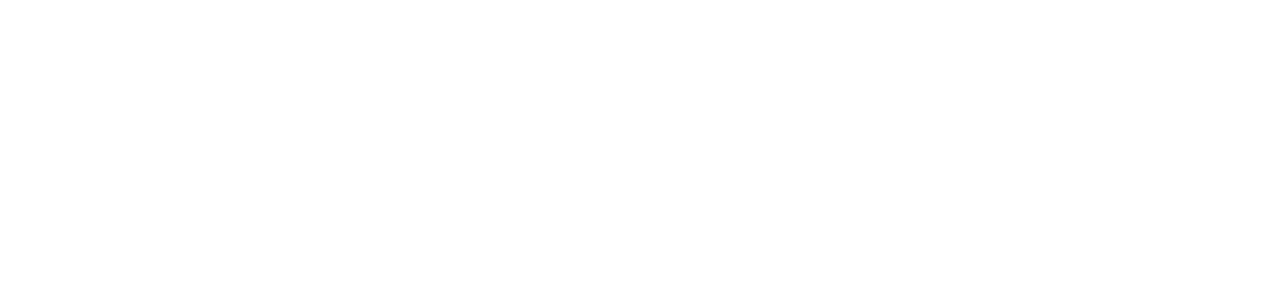
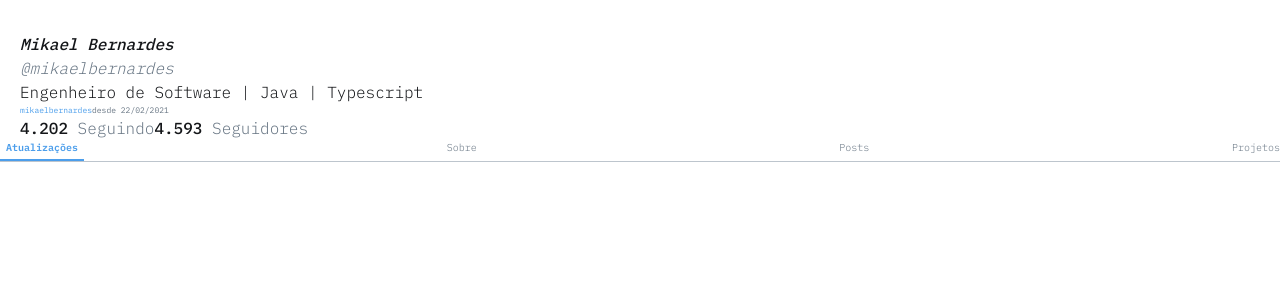
Before and after one commit to mikaelbernardes/my-app, a Next.js app: page / in a window 1280 px wide. Shown: the top 300 px of the page. Built offline with nearby package versions, Linux system fonts and the light colour scheme.

Commit message:
feat: add useNavigation hook and logic from styles navigation

```diff
--- a/src/app/page.tsx
+++ b/src/app/page.tsx
@@ -1,6 +1,9 @@
+import { DefaultNavigationHeader } from "@/shared/layout/DefaultNavigationHeader";
+
 export default function Home() {
 	return (
 		<>
+			<DefaultNavigationHeader />
 		</>
 	);
 }
--- a/src/shared/layout/DefaultNavigationHeader/Navigation/index.tsx
+++ b/src/shared/layout/DefaultNavigationHeader/Navigation/index.tsx
@@ -1,33 +1,23 @@
+"use client";
 import Link from "next/link";
+import { useNavigation } from "../hooks/useNavigation";
 
 function Navigation() {
 
-	const dataLinks: { name: string, pathname: string }[] = [
-		{
-			name: "Atualizações",
-			pathname: "/"
-		},
-		{
-			name: "Sobre",
-			pathname: "/about"
-		},
-		{
-			name: "Posts",
-			pathname: "/posts"
-		},
-		{
-			name: "Projetos",
-			pathname: "/projects"
-		}
-	];
+	const { dataLinks, usePathName } = useNavigation();
 
 	return(
-		<div className="w-full h-fit border-b-[0.5px] border-Line flex xs:px-5 justify-between pb-1">
+		<div className="w-full h-fit border-b-[0.5px] border-Line flex xs:px-5 justify-between">
 			{
 				dataLinks.map((item, index) => (
 					<Link
 						href={item.pathname}
-						className="text-TXT300 font-light text-[10px]"
+						className={`
+						${ usePathName === item.pathname
+						? "text-Primary font-semibold px-[6px] border-b-2 border-Primary"
+						: "text-TXT300 font-light"}
+						font-light text-[10px] pb-1 transition-all duration-500`
+						}
 						key={index}
 					>{item.name}</Link>
 				))
--- /dev/null
+++ b/src/shared/layout/DefaultNavigationHeader/hooks/useNavigation.ts
@@ -0,0 +1,30 @@
+import { usePathname } from "next/navigation";
+
+export function useNavigation() {
+
+	const dataLinks: { name: string, pathname: string }[] = [
+		{
+			name: "Atualizações",
+			pathname: "/"
+		},
+		{
+			name: "Sobre",
+			pathname: "/about"
+		},
+		{
+			name: "Posts",
+			pathname: "/posts"
+		},
+		{
+			name: "Projetos",
+			pathname: "/projects"
+		}
+	];
+
+	const usePathName = usePathname();
+
+	return {
+		dataLinks,
+		usePathName
+	};
+}
```
